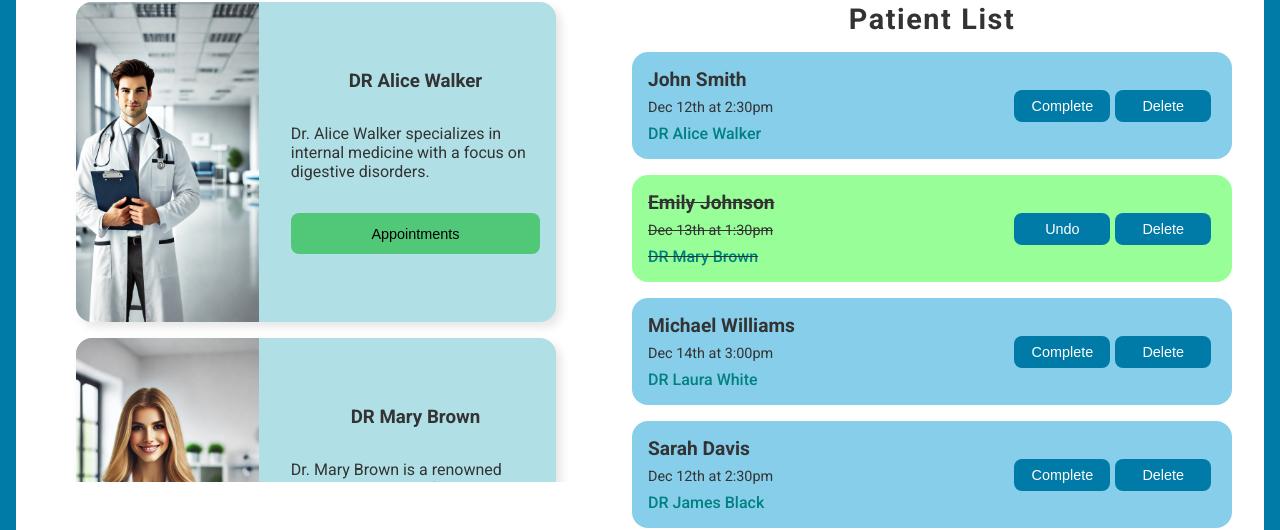
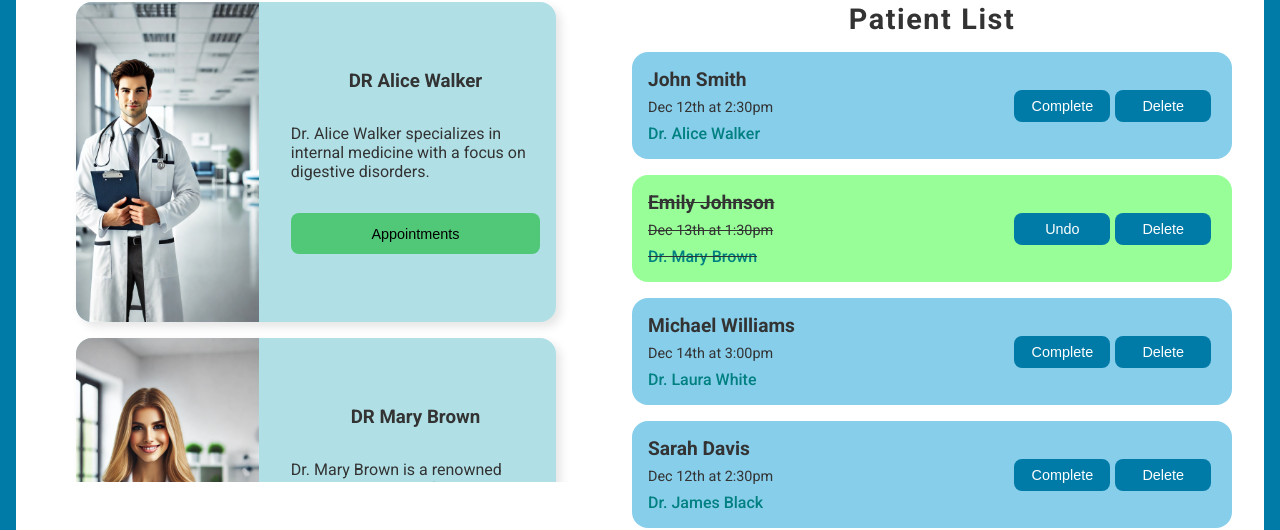
Before and after one commit to ucangun/Hospital_Appointment-_App, a React (Create React App) app: page / in a window 1280 px wide. Shown: the part 270-800 px from the top of the page. Built offline with nearby package versions, Linux system fonts and the light colour scheme.

Commit message:
"Removed bootstrap and react-bootstrap dependencies, updated date formatting in AddPatient component, and reformatted doctor names in data.js"

```diff
--- a/package.json
+++ b/package.json
@@ -6,6 +6,7 @@
     "@testing-library/jest-dom": "^5.17.0",
     "@testing-library/react": "^13.4.0",
     "@testing-library/user-event": "^13.5.0",
+    "date-fns": "^3.6.0",
     "react": "^18.3.1",
     "react-dom": "^18.3.1",
     "react-icons": "^5.2.1",
--- a/src/components/AddPatient.jsx
+++ b/src/components/AddPatient.jsx
@@ -1,3 +1,5 @@
+import { format } from "date-fns";
+
 const AddPatient = ({
   name,
   setName,
@@ -12,10 +14,12 @@ const AddPatient = ({
     e.preventDefault();
     if (!name || !date) return;
 
+    const formattedDate = format(new Date(date), "MMM do 'at' h:mma");
+
     const newPatient = {
       id: crypto.randomUUID(),
       text: name,
-      day: date,
+      day: formattedDate,
       completed: false,
       doctor: selectedDoctorId,
     };
--- a/src/helper/data.js
+++ b/src/helper/data.js
@@ -4,42 +4,42 @@ const Data = [
     text: "John Smith",
     day: "Dec 12th at 2:30pm",
     completed: false,
-    doctor: "DR Alice Walker",
+    doctor: "Dr. Alice Walker",
   },
   {
     id: 2,
     text: "Emily Johnson",
     day: "Dec 13th at 1:30pm",
     completed: true,
-    doctor: "DR Mary Brown",
+    doctor: "Dr. Mary Brown",
   },
   {
     id: 3,
     text: "Michael Williams",
     day: "Dec 14th at 3:00pm",
     completed: false,
-    doctor: "DR Laura White",
+    doctor: "Dr. Laura White",
   },
   {
     id: 4,
     text: "Sarah Davis",
     day: "Dec 12th at 2:30pm",
     completed: false,
-    doctor: "DR James Black",
+    doctor: "Dr. James Black",
   },
   {
     id: 5,
     text: "David Miller",
     day: "Dec 13th at 1:30pm",
     completed: true,
-    doctor: "DR James Black",
+    doctor: "Dr. James Black",
   },
   {
     id: 6,
     text: "Olivia Wilson",
     day: "Dec 14th at 3:00pm",
     completed: false,
-    doctor: "DR Laura White",
+    doctor: "Dr. Laura White",
   },
 ];
 
```
Also changed, not shown: 1 other file (tests, documents, lock files or other folders).
